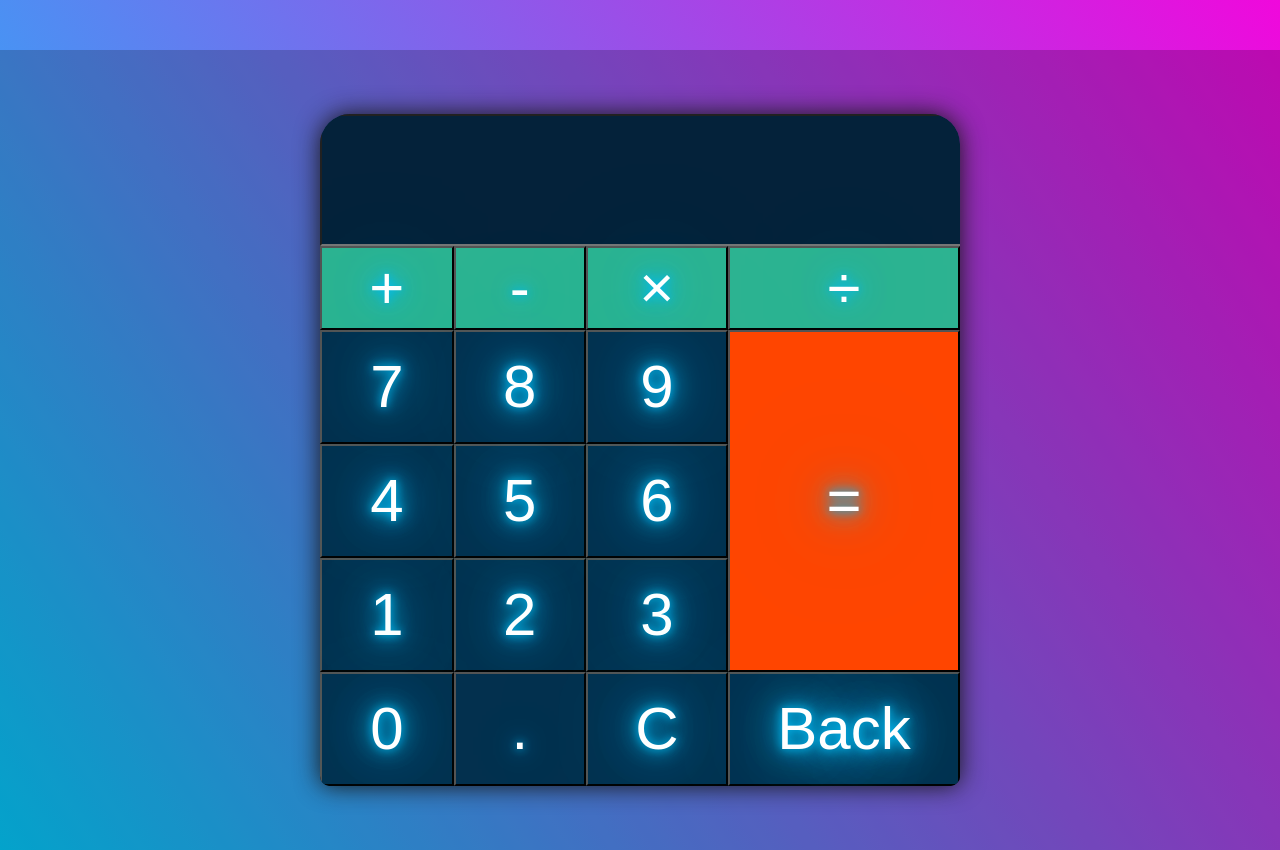
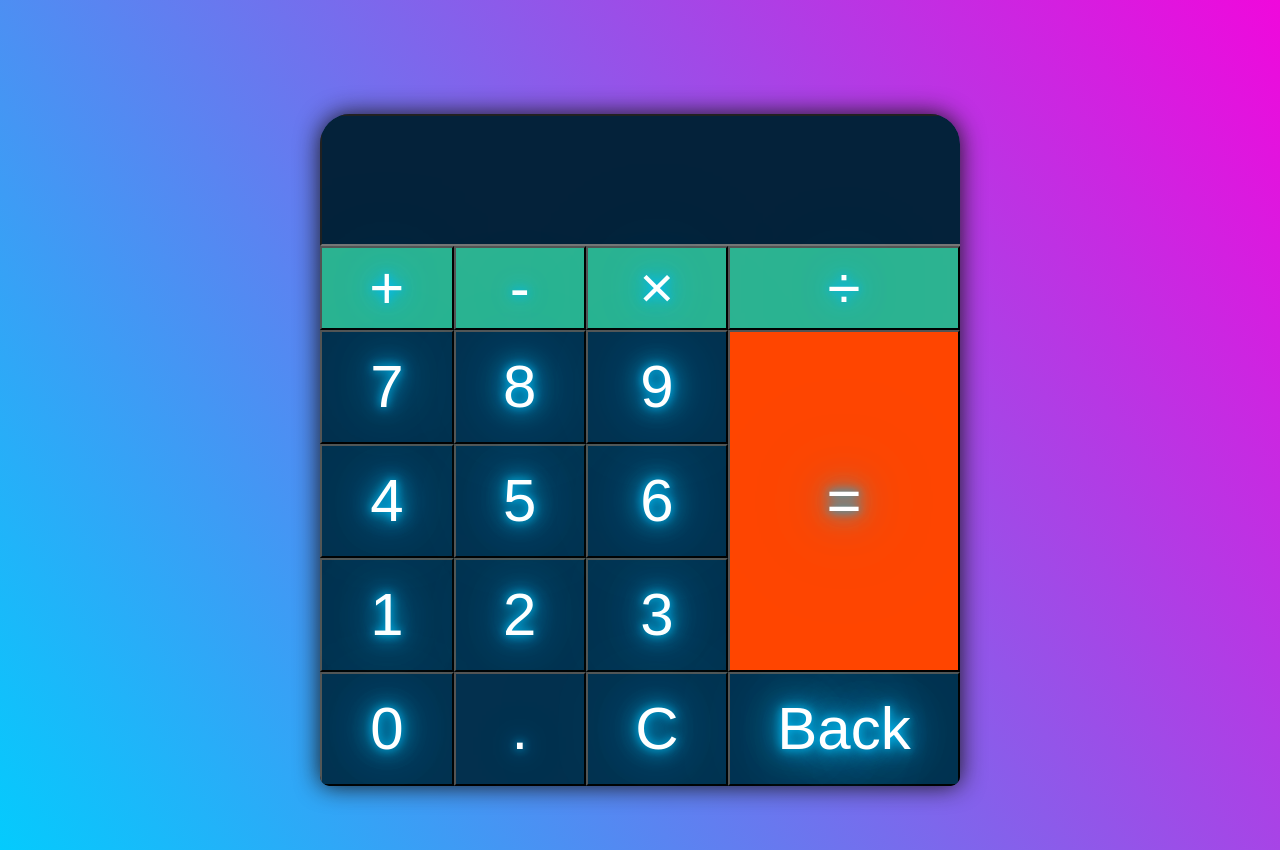
Before and after one commit to VinceSaykao/HedgeServ-Calculator, an Angular app in the folder HedgeServ-Calculator-Project/: page /calculator in a window 1280 px wide. Built offline with nearby package versions, Linux system fonts and the light colour scheme.

Commit message:
updated background calculator route

```diff
--- a/HedgeServ-Calculator-Project/src/app/components/calculator/calculator.component.css
+++ b/HedgeServ-Calculator-Project/src/app/components/calculator/calculator.component.css
@@ -8,7 +8,7 @@
       flex-direction: column;
       justify-content: center;
       align-items: center;
-      box-shadow: inset 0 0 0 1000px rgba(0, 0, 0, 0.2);
+
       object-fit: contain;
       top: 0;
   }
@@ -223,7 +223,6 @@
   button {
     border-radius: 1px;
     font-size: 30px;
-
     color: #fff;
     text-shadow: 0 0 10px #03bcf4, 0 0 20px #03bcf4, 0 0 40px #03bcf4,
       0 0 80px #03bcf4, 0 0 160px #03bcf4;
```
